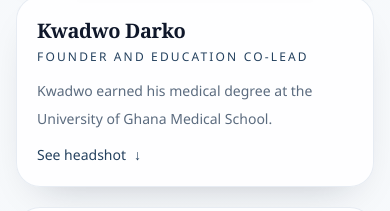
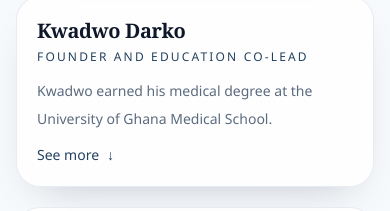
Before and after one commit to darkobhp/GNNet, a Next.js app: page / in a window 390 px wide. Shown: the part 7905-8116 px from the top of the page. Built offline with nearby package versions, Linux system fonts and the light colour scheme.

Commit message:
Keep phone accordion label consistent

```diff
--- a/components/LeadershipMobileCard.tsx
+++ b/components/LeadershipMobileCard.tsx
@@ -80,13 +80,7 @@ export function LeadershipMobileCard({
             className="inline-flex items-center gap-2 text-sm font-medium text-navy-700"
             aria-expanded={isExpanded}
           >
-            <span>
-              {isExpanded
-                ? "See less"
-                : hasMoreBio
-                  ? "See more"
-                  : "See headshot"}
-            </span>
+            <span>{isExpanded ? "See less" : "See more"}</span>
             <span aria-hidden="true">{isExpanded ? "↑" : "↓"}</span>
           </button>
         ) : null}
```
